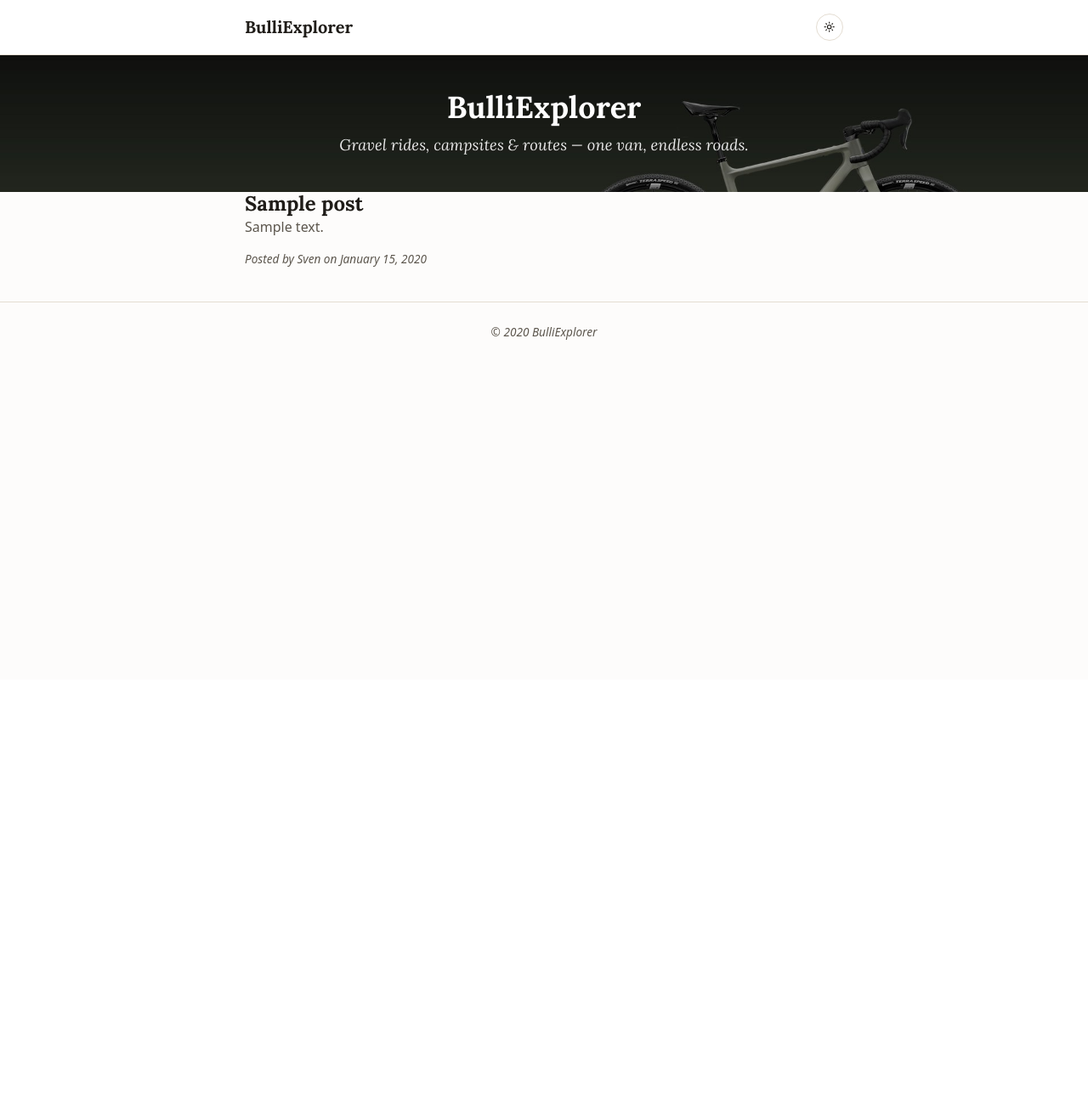
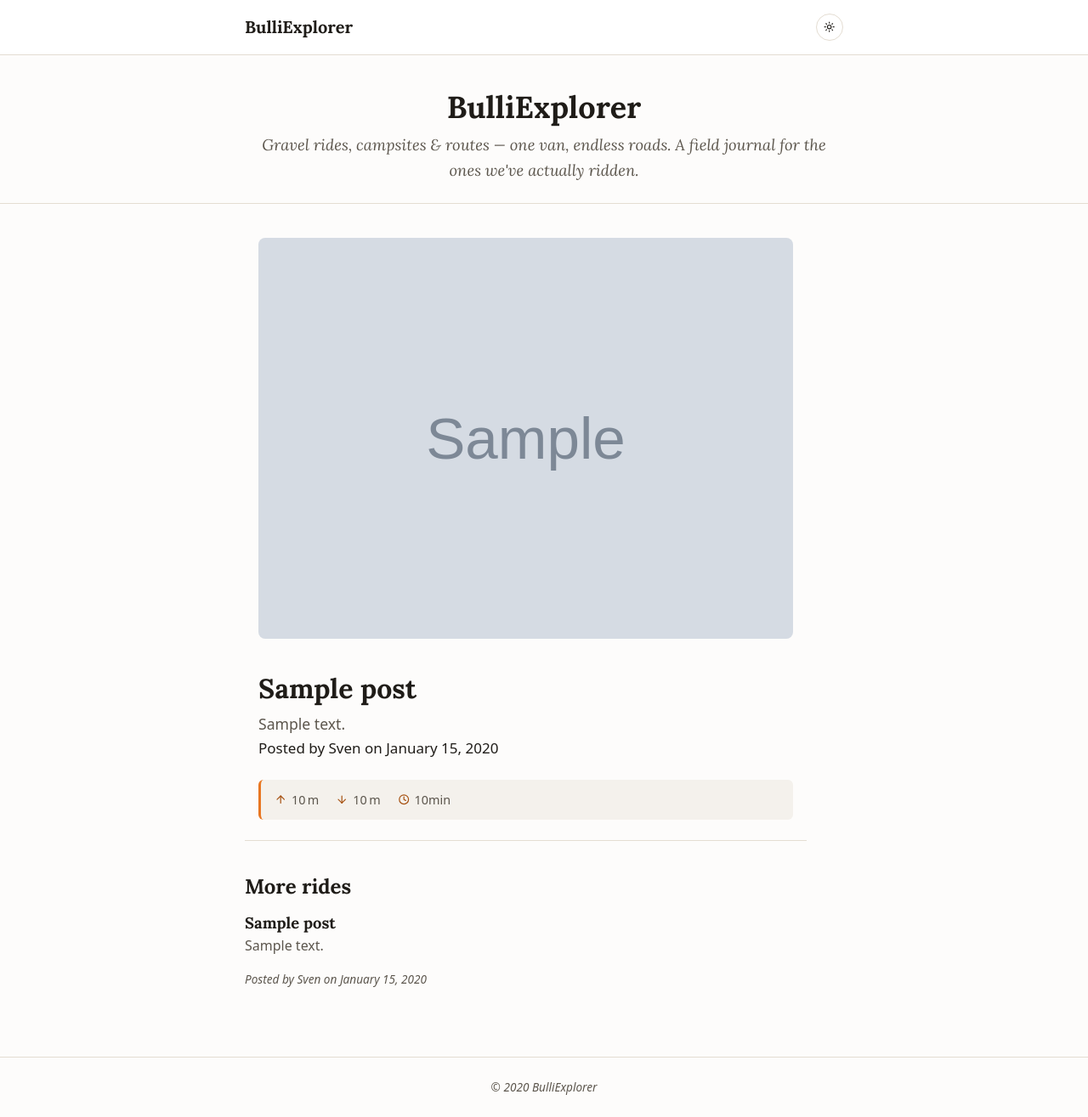
Before and after one commit to svenhornaff/bulliexplorer, a FastAPI app: template templates/home.html in a window 1280 px wide. Shown: the whole page at 85% size. Before the commit the page ends 400 px from the top, so only its background shows below. Run offline with FastAPI, Linux system fonts and the light colour scheme; the template is opened without the code that fills it: most values are stand-ins (such as "Sample title", 1, 10 or a date in 2020); grey boxes marked "Sample" are stand-in pictures; parts of the project's set-up code (start-up, migrations or seed data) failed here and were passed over.

Commit message:
Implement Phase 3: editorial homepage
- New home.html: static site-proposition line replaces the image
  masthead; latest post gets a hero treatment (cover image, summary,
  route stat chips guarded on having a Route); remaining posts render
  in a "More rides" grid, omitted entirely at 1 post (no dangling
  heading)
- app/routes/posts.py: post_list now fetches the latest post's Route
  via one separate optional query, following the existing
  never-inner-join convention
- static/theme.css: new .site-intro / .post-hero* / .post-grid* rules
  on top of Phase 1/2's token set, no new tokens needed
- tests/unit/test_templates.py: 0/1/2-post homepage cases (hero
  presence, stat-chip presence/absence, "more rides" presence/absence),
  plus manual verification against the two real posts in content/posts/
- Update ui_ux_refresh.md: Phase 3 checked off, Summary/Left
  over/Recommended next steps added

```diff
--- a/static/theme.css
+++ b/static/theme.css
@@ -277,7 +277,7 @@ p {
  }
 }
 
-/* ── Masthead / page header ────────────────────────────────────────────── */
+/* ── Masthead / page header (post.html only) ───────────────────────────── */
 .masthead {
  background-color: #343a40;
  background-size: cover;
@@ -304,6 +304,80 @@ p {
  margin-top: var(--space-2);
  font-size: 0.85rem;
  opacity: 0.85;
+}
+
+/* ── Site intro (home.html, Phase 3, §6.1) ─────────────────────────────────
+   Replaces the image-based masthead on the homepage with a short static
+   proposition line — no background image, no dark-on-image text. */
+.site-intro {
+ padding: var(--space-4) 0 var(--space-3);
+ text-align: center;
+ border-bottom: 1px solid var(--color-border);
+}
+
+.site-intro h1 {
+ margin-bottom: var(--space-1);
+}
+
+.site-intro .site-tagline {
+ font-family: var(--font-serif);
+ font-style: italic;
+ font-size: 1.15rem;
+ color: var(--color-text-muted);
+ max-width: 42rem;
+ margin: 0 auto;
+}
+
+/* ── Latest-post hero (home.html, Phase 3, §6.1) ───────────────────────── */
+.post-hero {
+ margin: var(--space-4) 0;
+ padding-bottom: var(--space-3);
+ border-bottom: 1px solid var(--color-border);
+}
+
+.post-hero-link {
+ text-decoration: none;
+ color: var(--color-text);
+ display: block;
+}
+
+.post-hero-cover {
+ width: 100%;
+ height: auto;
+ border-radius: 8px;
+ margin-bottom: var(--space-2);
+}
+
+.post-hero-title {
+ font-size: 2rem;
+ margin-bottom: var(--space-1);
+}
+
+.post-hero-link:hover .post-hero-title {
+ color: var(--color-link);
+}
+
+.post-hero-summary {
+ font-family: var(--font-sans);
+ font-size: 1.1rem;
+ color: var(--color-text-muted);
+ margin-bottom: 0;
+}
+
+.post-hero .route-stats {
+ margin-top: var(--space-2);
+ margin-bottom: 0;
+}
+
+/* ── "More rides" grid (home.html, Phase 3, §6.1) ──────────────────────── */
+.post-grid-heading {
+ margin-top: var(--space-4);
+}
+
+.post-grid {
+ display: grid;
+ grid-template-columns: repeat(auto-fit, minmax(16rem, 1fr));
+ gap: var(--space-3);
 }
 
 /* ── Post list ──────────────────────────────────────────────────────────── */
--- a/templates/home.html
+++ b/templates/home.html
@@ -1,42 +1,92 @@
 {% extends "base.html" %} {% block title %}BulliExplorer — Gravel & Adventure
 Blog{% endblock %} {% block meta_description %}Gravel rides, campsites and
 routes — one van, endless roads.{% endblock %} {% block page_header %}
-<header
-    class="masthead"
-    style="background-image: url(&quot;/static/img/home-bg.jpg&quot;)"
->
+<header class="site-intro">
     <div class="container">
         <div class="site-heading">
             <h1>BulliExplorer</h1>
-            <span class="subheading"
-                >Gravel rides, campsites &amp; routes — one van, endless
-                roads.</span
-            >
+            <p class="site-tagline">
+                Gravel rides, campsites &amp; routes — one van, endless
+                roads. A field journal for the ones we've actually ridden.
+            </p>
         </div>
     </div>
 </header>
-{% endblock %} {% block content %}
+{% endblock %} {% block content %} {% import "partials/icons.html" as icons
+%}
 <div class="container">
-    {% if posts %} {% for post in posts %}
-    <!-- Post preview -->
-    <div class="post-preview">
-        <a href="/posts/{{ post.slug }}">
-            <h2 class="post-title">{{ post.title }}</h2>
-            {% if post.summary %}
-            <h3 class="post-subtitle">{{ post.summary }}</h3>
+    {% if posts %} {% set latest = posts[0] %}
+    <!-- Latest post — hero treatment -->
+    <article class="post-hero">
+        <a class="post-hero-link" href="/posts/{{ latest.slug }}">
+            {% if latest.cover_image %}
+            <img
+                class="post-hero-cover"
+                src="{{ latest.cover_image }}"
+                alt=""
+                width="1200"
+                height="600"
+                fetchpriority="high"
+            />
+            {% endif %}
+            <h2 class="post-hero-title">{{ latest.title }}</h2>
+            {% if latest.summary %}
+            <p class="post-hero-summary">{{ latest.summary }}</p>
             {% endif %}
         </a>
         <p class="post-meta">
             Posted by Sven on
-            <time datetime="{{ post.published_date }}"
-                >{{ post.published_date.strftime('%B %-d, %Y') }}</time
+            <time datetime="{{ latest.published_date }}"
+                >{{ latest.published_date.strftime('%B %-d, %Y') }}</time
             >
         </p>
+        {% if latest_route %}
+        <div class="route-stats" aria-label="Ride statistics">
+            {% if latest_route.distance_km %}
+            <span class="stat-item">
+                {{ icons.icon_road() }} {{ "%.1f"|format(latest_route.distance_km) }}&thinsp;km
+            </span>
+            {% endif %} {% if latest_route.elevation_gain_m %}
+            <span class="stat-item">
+                {{ icons.icon_arrow_up() }} {{ latest_route.elevation_gain_m | int }}&thinsp;m
+            </span>
+            {% endif %} {% if latest_route.elevation_loss_m %}
+            <span class="stat-item">
+                {{ icons.icon_arrow_down() }} {{ latest_route.elevation_loss_m | int }}&thinsp;m
+            </span>
+            {% endif %} {% if latest_route.duration_minutes %} {% set dur_h =
+            (latest_route.duration_minutes / 60) | int %} {% set dur_m =
+            (latest_route.duration_minutes % 60) | int %}
+            <span class="stat-item">
+                {{ icons.icon_clock() }} {% if dur_h %}{{ dur_h }}h&thinsp;{% endif %}{{
+                "%02d"|format(dur_m) }}min
+            </span>
+            {% endif %}
+        </div>
+        {% endif %}
+    </article>
+
+    {% if posts[1:] %}
+    <h2 class="post-grid-heading">More rides</h2>
+    <div class="post-grid">
+        {% for post in posts[1:] %}
+        <div class="post-preview">
+            <a href="/posts/{{ post.slug }}">
+                <h3 class="post-title">{{ post.title }}</h3>
+                {% if post.summary %}
+                <p class="post-subtitle">{{ post.summary }}</p>
+                {% endif %}
+            </a>
+            <p class="post-meta">
+                Posted by Sven on
+                <time datetime="{{ post.published_date }}"
+                    >{{ post.published_date.strftime('%B %-d, %Y') }}</time
+                >
+            </p>
+        </div>
+        {% endfor %}
     </div>
-    {% if not loop.last %}
-    <!-- Divider -->
-    <hr class="post-divider" />
-    {% endif %} {% endfor %} {% else %}
+    {% endif %} {% else %}
     <p class="text-muted fst-italic">No posts yet — check back soon.</p>
     {% endif %}
 </div>
```
Also changed, not shown: app/routes/posts.py (+14 -2 lines), docs/dev/ui_ux_refresh.md (+56 -7 lines), tests/unit/test_templates.py (+132 -3 lines).
